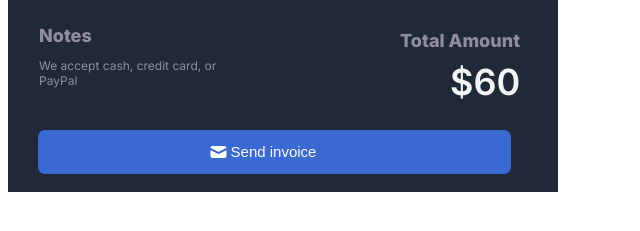
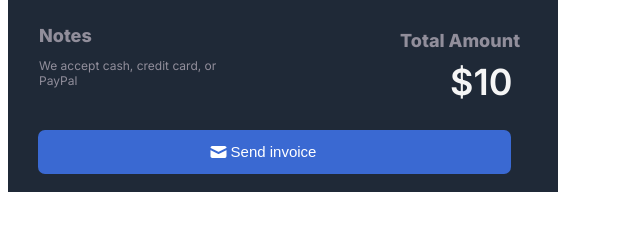
Before and after one commit to shaunvan119/invoice-creator, a plain HTML site: page index.html in a window 1280 px wide. Both pictures are taken after a click on the button "Wash Car: $10". Shown: the part 535-766 px from the top of the page, 0-640 px from the left. Drawn offline with Linux system fonts and the light colour scheme.

Commit message:
added total amount varible

```diff
--- a/index.html
+++ b/index.html
@@ -49,7 +49,7 @@
                   </div>
                      <div id="total-right">
                      <h2>Total Amount</h2>
-                     <p id="total-dollar">$60</p>
+                     <p id="total-dollar"></p>
              </div>
                      <div class="invoice-button">
                          <button
--- a/index.js
+++ b/index.js
@@ -3,32 +3,41 @@ const mowBtn = document.getElementById("Mow")
 const weedBtn = document.getElementById("Weeds")
 const sendBtn = document.getElementById("send-invoice")
 
+//Wash button >> event litener1
 let totalWashAmount = document.getElementById("wash").value;
 let taskWashAmount = document.getElementById("wash").name
+//Mow button >> event litener2
 let totalMowAmount = document.getElementById("Mow").value;
 let taskMowAmount = document.getElementById("Mow").name
+//Weed button >> event litener3
 let totalWeedAmount = document.getElementById("Weeds").value;
 let taskWeedAmount = document.getElementById("Weeds").name
 
+// total amount bottom
+let totalAmount = document.getElementById("total-dollar")
 
 
 
 washBtn.addEventListener("click", function() {
     document.getElementById("task-wash-task").innerHTML = taskWashAmount;
     document.getElementById("total-wash").innerHTML = totalWashAmount;
+    totalAmount.innerHTML = "$10"
+
 })
 
 mowBtn.addEventListener("click", function() {
     document.getElementById("task-mow-task").innerHTML = taskMowAmount;
     document.getElementById("total-mow").innerHTML = totalMowAmount;
-
+    totalAmount.innerHTML = "$30"
 })
 
 weedBtn.addEventListener("click", function() {
     document.getElementById("task-weeds-task").innerHTML = taskWeedAmount
     document.getElementById("total-weeds").innerHTML = totalWeedAmount;
+    totalAmount.innerHTML = "$60"
 })
 
 sendBtn.addEventListener("click", function() {
     sendBtn.innerHTML = "<span style='color:white'>EMAIL SENT</span>";
+
 })
```
